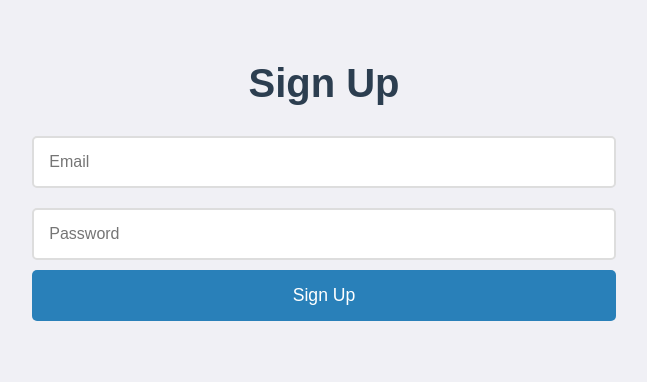
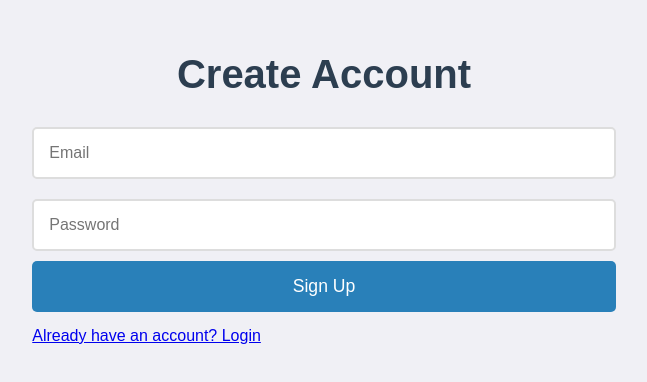
Before and after one commit to saanvip20/munprepai, a website: page signup/signup.html in a window 1280 px wide. Shown: the part 202-584 px from the top of the page, without its empty margins (316-963 px from the left). Drawn offline with nearby package versions, Linux system fonts and the light colour scheme.

Commit message:
Refactor signup.html structure and content

```diff
--- a/signup/signup.html
+++ b/signup/signup.html
@@ -1,22 +1,24 @@
 <!DOCTYPE html>
 <html lang="en">
 <head>
-  <meta charset="UTF-8">
-  <meta name="viewport" content="width=device-width, initial-scale=1.0">
+  <meta charset="UTF-8" />
+  <meta name="viewport" content="width=device-width, initial-scale=1.0"/>
   <title>Sign Up</title>
-
-  <link rel="stylesheet" href="signup.css">
+  <link rel="stylesheet" href="signup.css" />
 </head>
 <body>
-  <h1>Sign Up</h1>
+  <section class="signup-container">
+    <h1>Create Account</h1>
     <form id="signup-form">
       <input type="email" id="email" placeholder="Email" required />
       <input type="password" id="password" placeholder="Password" required />
       <button type="submit">Sign Up</button>
     </form>
     <p id="status"></p>
+    <p><a href="/login/login.html">Already have an account? Login</a></p>
+  </section>
 
-
-  <script type="module" src="signup.js"></script>
+  <script src="https://cdn.jsdelivr.net/npm/@supabase/supabase-js@2"></script>
+  <script defer src="signup.js"></script>
 </body>
 </html>
```
Lines whose indentation alone changed are shown as unchanged.
